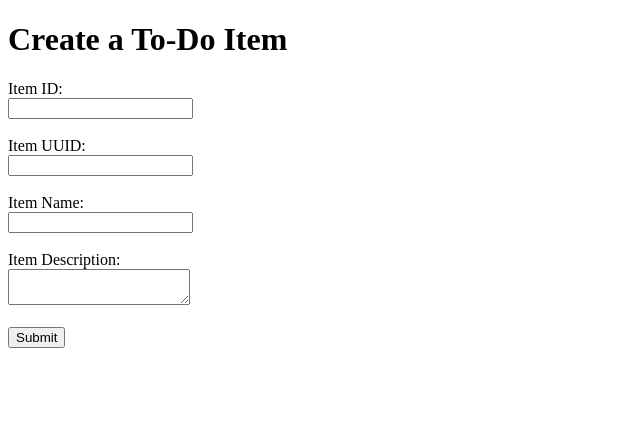
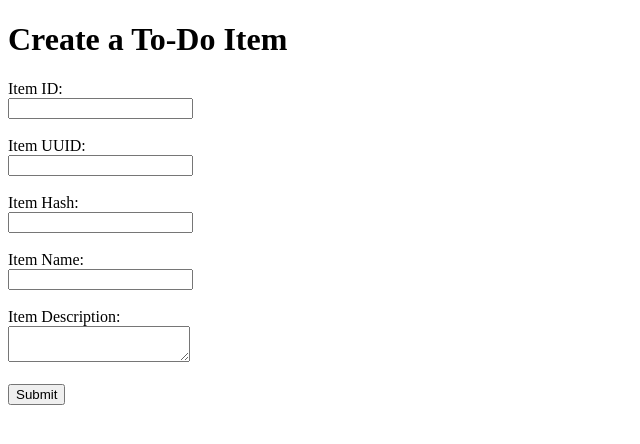
Before and after one commit to ajaydalvi32/GitAssignment, a Flask app: page /todo in a window 1280 px wide. Shown: the top 444 px of the page, without its empty margins (0-640 px from the left). Run offline with Flask 3, Linux system fonts and the light colour scheme.

Commit message:
Add Item Hash field

```diff
--- a/templates/todo.html
+++ b/templates/todo.html
@@ -9,6 +9,8 @@
     <input type="text" name="itemID" required><br><br>
     <label>Item UUID:</label><br>
     <input type="text" name="itemUUID" required><br><br>
+    <label>Item Hash:</label><br>
+    <input type="text" name="itemHash" required><br><br>
 
     <form action="/submittodoitem" method="POST">
         <label>Item Name:</label><br>
```
